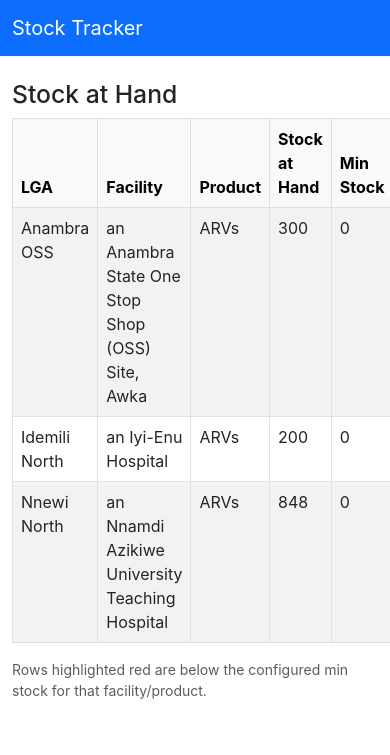
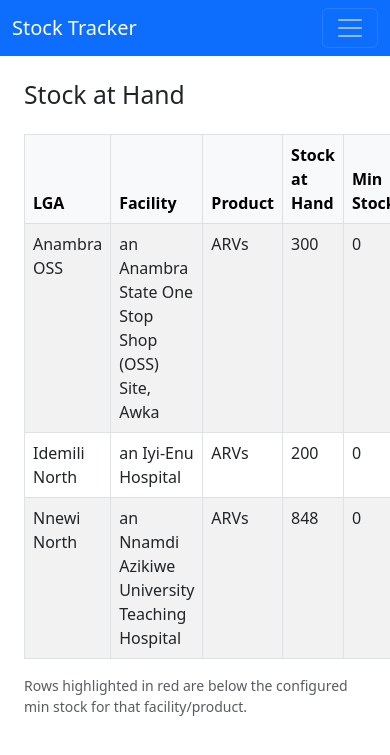
Before and after one commit to Netocodez/SOH-TRACKER, a Flask app: page /Facility_SOH in a window 390 px wide; the page is wider, and only the part inside the window is pictured. Shown: the top 755 px of that part. Run offline with Flask 3, Linux system fonts and the light colour scheme; data comes from the database, SQL or seed files in the repository; tables that the repository leaves empty hold one stand-in row (values such as "Sample post"); some libraries are stand-ins or nearby versions.

Commit message:
add mobile tggle to base.html | updates facility_soh.html

```diff
--- a/templates/Facility_SOH.html
+++ b/templates/Facility_SOH.html
@@ -1,6 +1,8 @@
 {% extends 'base.html' %}
 {% block content %}
-<h2>Stock at Hand</h2>
+<div class="container">
+  <h2 class="mb-4">Stock at Hand</h2>
+
   <table class="table table-bordered table-striped">
     <thead class="table-light">
       <tr>
@@ -13,17 +15,21 @@
     </thead>
     <tbody>
       {% for row in results %}
-    <tr class="{% if row['stock_at_hand'] is not none and row['stock_at_hand'] < row['min_stock'] %}table-danger{% endif %}">
-      <td>{{ row['lga'] }}</td>
-      <td>{{ row['facility'] }}</td>
-      <td>{{ row['product'] }}</td>
-      <td>{{ "{:,}".format(row['stock_at_hand'] if row['stock_at_hand'] is not none else 0) }}</td>
-      <td>{{ "{:,}".format(row['min_stock']) }}</td>
+      {% set stock = row.get('stock_at_hand')|default(0) %}
+      {% set min_stock = row.get('min_stock')|default(0) %}
+      <tr class="{% if stock < min_stock %}table-danger{% endif %}">
+        <td>{{ row.get('lga', 'N/A') }}</td>
+        <td>{{ row.get('facility', 'N/A') }}</td>
+        <td>{{ row.get('product', 'N/A') }}</td>
+        <td>{{ "{:,}".format(stock|int) }}</td>
+        <td>{{ "{:,}".format(min_stock|int) }}</td>
       </tr>
       {% endfor %}
     </tbody>
   </table>
+
   <p class="text-muted small">
-  Rows highlighted red are below the configured min stock for that facility/product.
+    Rows highlighted in red are below the configured min stock for that facility/product.
   </p>
+</div>
 {% endblock %}
--- a/templates/base.html
+++ b/templates/base.html
@@ -1,25 +1,44 @@
 <!doctype html>
 <html lang="en">
 <head>
-  <meta charset="utf-8">
-  <meta name="viewport" content="width=device-width, initial-scale=1">
-  <title>Stock Tracker</title>
-  <link href="https://cdn.jsdelivr.net/npm/bootstrap@5.3.0/dist/css/bootstrap.min.css" rel="stylesheet">
-  <link rel="stylesheet" href="{{ url_for('static', filename='style.css') }}">
+    <meta charset="UTF-8">
+    <meta name="viewport" content="width=device-width, initial-scale=1">
+    <title>Stock Tracker</title>
+
+    <!-- Bootstrap CSS -->
+    <link rel="stylesheet" href="https://cdn.jsdelivr.net/npm/bootstrap@5.3.0/dist/css/bootstrap.min.css">
+
+    <!-- DataTables CSS -->
+    <link rel="stylesheet" href="https://cdn.datatables.net/1.13.6/css/jquery.dataTables.min.css">
+    <link rel="stylesheet" href="https://cdn.datatables.net/responsive/2.5.0/css/responsive.dataTables.min.css">
+
+    <!-- jQuery (required by DataTables) -->
+    <script src="https://code.jquery.com/jquery-3.7.0.min.js"></script>
+
+    <!-- DataTables JS -->
+    <script src="https://cdn.datatables.net/1.13.6/js/jquery.dataTables.min.js"></script>
+    <script src="https://cdn.datatables.net/responsive/2.5.0/js/dataTables.responsive.min.js"></script>
+
+    <link rel="stylesheet" href="https://cdn.jsdelivr.net/npm/bootstrap-icons@1.10.5/font/bootstrap-icons.css">
 </head>
 <body>
   <nav class="navbar navbar-expand-lg navbar-dark bg-primary">
     <div class="container">
       <a class="navbar-brand" href="{{ url_for('index') }}">Stock Tracker</a>
+
+      <!-- Mobile toggle button -->
+      <button class="navbar-toggler" type="button" data-bs-toggle="collapse" data-bs-target="#navbarNav"
+              aria-controls="navbarNav" aria-expanded="false" aria-label="Toggle navigation">
+        <span class="navbar-toggler-icon"></span>
+      </button>
+
       <div class="collapse navbar-collapse" id="navbarNav">
         <ul class="navbar-nav ms-auto">
-
           <li class="nav-item"><a class="nav-link" href="{{ url_for('dashboard.dashboard_home') }}">Dashboard</a></li>
           <li class="nav-item"><a class="nav-link" href="{{ url_for('add_transaction') }}">Add Transaction</a></li>
           <li class="nav-item"><a class="nav-link" href="{{ url_for('facility_soh') }}">Facility SOH</a></li>
           <li class="nav-item"><a class="nav-link" href="{{ url_for('report') }}">Reports</a></li>
-          <li class="nav-item"><a class="nav-link" href="{{ url_for('admin.manage_data') }}">Manage Data</a>
-          </li>
+          <li class="nav-item"><a class="nav-link" href="{{ url_for('admin.manage_data') }}">Manage Data</a></li>
         </ul>
       </div>
     </div>
```
Lines whose indentation alone changed are shown as unchanged.
